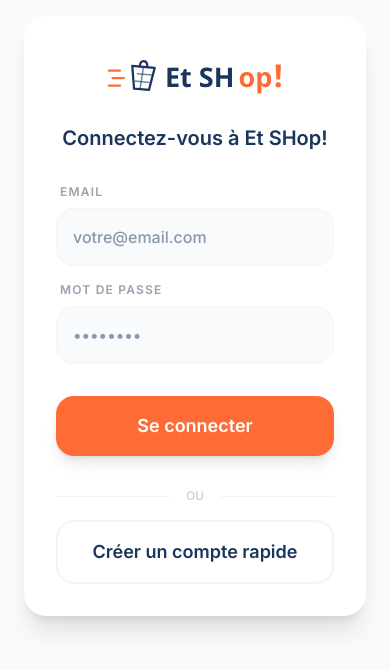
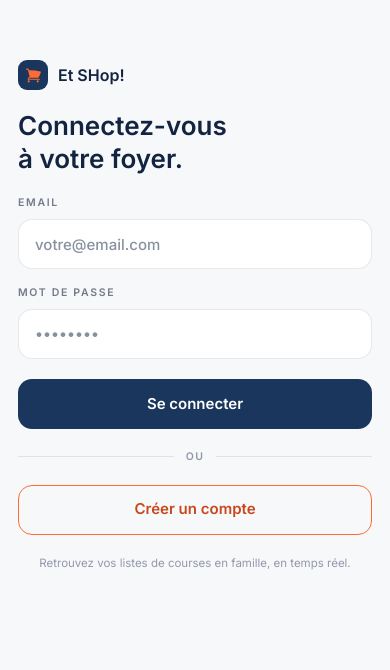
Before and after one commit to CrokNoks/et-shop, a Next.js app in the folder apps/web/: page /login in a window 390 px wide. Shown: the part 106-776 px from the top of the page. Built offline with nearby package versions, Linux system fonts and the light colour scheme; no server answers.

Commit message:
feat(refonte_mobile_ui): écran de connexion (4a)
Marque compacte (carré navy + caddie orange), titre deux lignes,
champs 50px/radius 14px sur tokens --es-*, bouton plein navy, "Créer
un compte" bordé orange. Aucune logique d'authentification touchée.

```diff
--- a/apps/web/src/app/login/page.tsx
+++ b/apps/web/src/app/login/page.tsx
@@ -2,7 +2,7 @@
 
 import React, { useState } from "react";
 import { useRouter } from "next/navigation";
-import { Logo } from "@/components/layout/Logo";
+import { ShoppingCartIcon } from "@heroicons/react/24/solid";
 import { toast } from "sonner";
 import { getSupabaseBrowserClient } from "@/lib/supabase/client";
 
@@ -86,16 +86,23 @@ export default function LoginPage() {
   };
 
   return (
-    <div className="min-h-screen bg-gray-50 flex flex-col items-center justify-center p-6 text-[#1A365D]">
-      <div className="w-full max-w-md bg-white rounded-3xl shadow-xl p-8 flex flex-col gap-8">
-        <div className="flex flex-col items-center gap-4">
-          <Logo width={200} height={60} />
-          <h1 className="text-xl font-bold">Connectez-vous à Et SHop!</h1>
+    <div className="min-h-screen bg-[var(--es-bg)] flex flex-col items-center justify-center px-[18px] py-6 text-[var(--es-ink)]">
+      <div className="flex w-full max-w-sm flex-col gap-5">
+        <div className="flex items-center gap-2.5">
+          <div className="flex h-[30px] w-[30px] shrink-0 items-center justify-center rounded-[9px] bg-[var(--es-banner)]">
+            <ShoppingCartIcon className="h-[17px] w-[17px] text-[#FF6B35]" />
           </div>
+          <span className="text-[16px] font-semibold">Et SHop!</span>
+        </div>
+
+        <h1 className="text-[26px] font-semibold leading-tight">
+          Connectez-vous
+          <br />à votre foyer.
+        </h1>
 
         <form onSubmit={handleLogin} className="flex flex-col gap-4">
           <div className="flex flex-col gap-2">
-            <label className="text-xs font-black text-gray-400 uppercase tracking-widest px-1">
+            <label className="text-[10.5px] font-semibold uppercase tracking-[0.16em] text-[var(--es-secondary)]">
               Email
             </label>
             <input
@@ -103,14 +110,14 @@ export default function LoginPage() {
               data-cy="login-email"
               value={email}
               onChange={(e) => setEmail(e.target.value)}
-              className="w-full p-4 bg-gray-50 border border-gray-100 rounded-2xl outline-none focus:border-[#FF6B35] font-medium transition-all"
+              className="h-[50px] w-full rounded-[14px] border border-[var(--es-hairline)] bg-[var(--es-surface)] px-4 text-[15px] font-medium text-[var(--es-ink)] outline-none transition-colors focus:border-[#FF6B35]"
               placeholder="votre@email.com"
               required
             />
           </div>
 
           <div className="flex flex-col gap-2">
-            <label className="text-xs font-black text-gray-400 uppercase tracking-widest px-1">
+            <label className="text-[10.5px] font-semibold uppercase tracking-[0.16em] text-[var(--es-secondary)]">
               Mot de passe
             </label>
             <input
@@ -118,14 +125,17 @@ export default function LoginPage() {
               data-cy="login-password"
               value={password}
               onChange={(e) => setPassword(e.target.value)}
-              className="w-full p-4 bg-gray-50 border border-gray-100 rounded-2xl outline-none focus:border-[#FF6B35] font-medium transition-all"
+              className="h-[50px] w-full rounded-[14px] border border-[var(--es-hairline)] bg-[var(--es-surface)] px-4 text-[15px] font-medium text-[var(--es-ink)] outline-none transition-colors focus:border-[#FF6B35]"
               placeholder="••••••••"
               required
             />
           </div>
 
           {error && (
-            <p data-cy="login-error" className="text-red-500 text-sm font-bold text-center px-2">
+            <p
+              data-cy="login-error"
+              className="px-1 text-center text-[13px] font-medium text-[var(--es-danger)]"
+            >
               {error}
             </p>
           )}
@@ -134,30 +144,32 @@ export default function LoginPage() {
             type="submit"
             data-cy="login-submit"
             disabled={loading}
-            className="mt-4 w-full py-4 bg-[#FF6B35] text-white rounded-2xl font-black text-lg shadow-lg hover:bg-[#e55a2b] disabled:opacity-50 transition-all"
+            className="mt-1 h-[50px] w-full rounded-[14px] bg-[var(--es-banner)] text-[15px] font-semibold text-white transition-opacity disabled:opacity-50"
           >
             {loading ? "Connexion..." : "Se connecter"}
           </button>
         </form>
 
-        <div className="flex flex-col gap-4">
-          <div className="flex items-center gap-4">
-            <div className="h-[1px] flex-1 bg-gray-100" />
-            <span className="text-xs font-bold text-gray-300 uppercase">
+        <div className="flex items-center gap-3">
+          <div className="h-px flex-1 bg-[var(--es-hairline)]" />
+          <span className="text-[10.5px] font-semibold uppercase tracking-[0.14em] text-[var(--es-tertiary)]">
             ou
           </span>
-            <div className="h-[1px] flex-1 bg-gray-100" />
+          <div className="h-px flex-1 bg-[var(--es-hairline)]" />
         </div>
 
         <button
           onClick={handleSignUp}
           data-cy="login-signup"
           disabled={loading}
-            className="w-full py-4 bg-white text-[#1A365D] border-2 border-gray-100 rounded-2xl font-black text-lg hover:bg-gray-50 transition-all"
+          className="h-[50px] w-full rounded-[14px] border border-[#FF6B35] text-[15px] font-semibold text-[#c8471c] transition-opacity disabled:opacity-50"
         >
-            Créer un compte rapide
+          Créer un compte
         </button>
-        </div>
+
+        <p className="text-center text-[11.5px] text-[var(--es-tertiary)]">
+          Retrouvez vos listes de courses en famille, en temps réel.
+        </p>
       </div>
     </div>
   );
```
Lines whose indentation alone changed are shown as unchanged.
